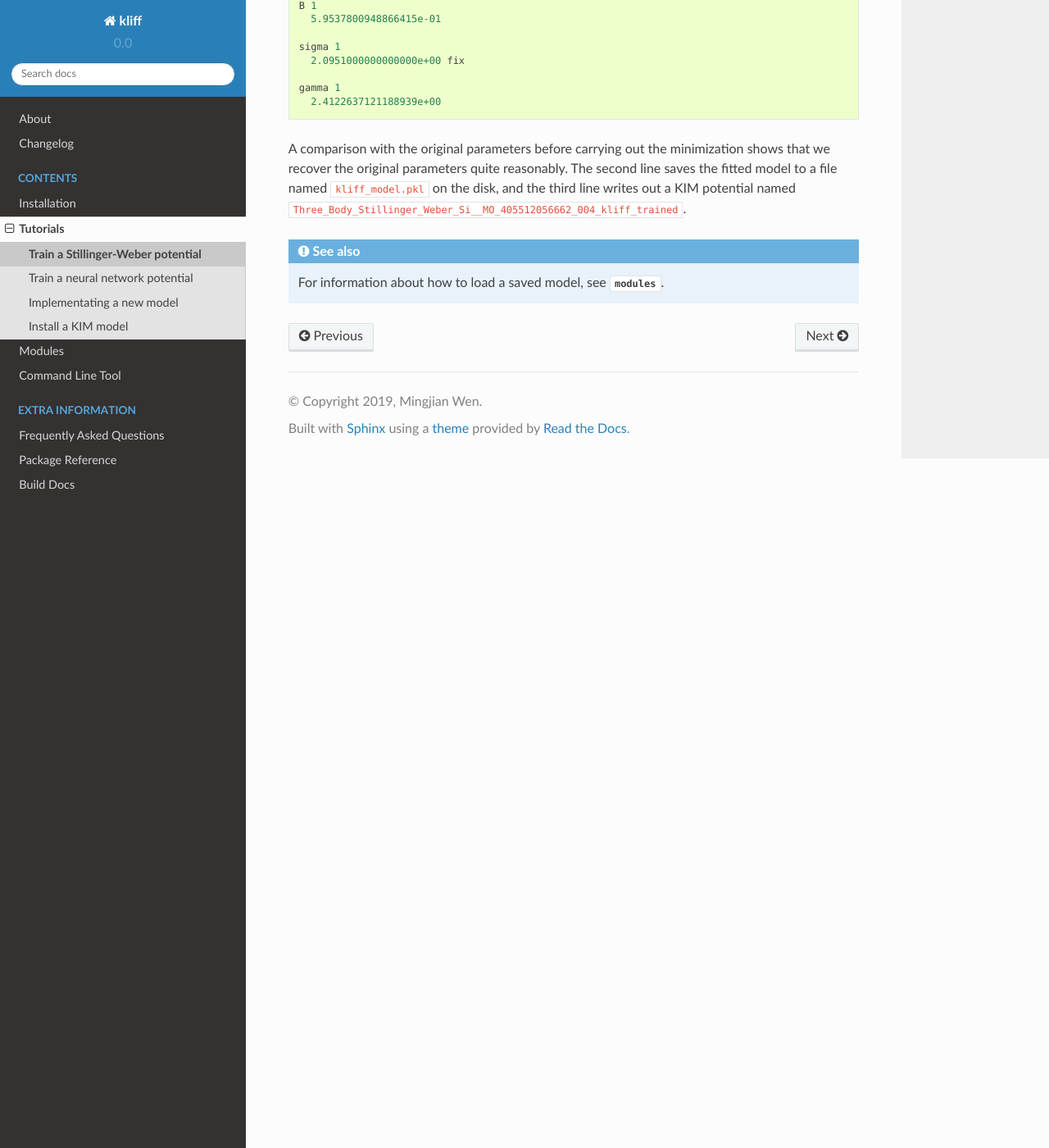
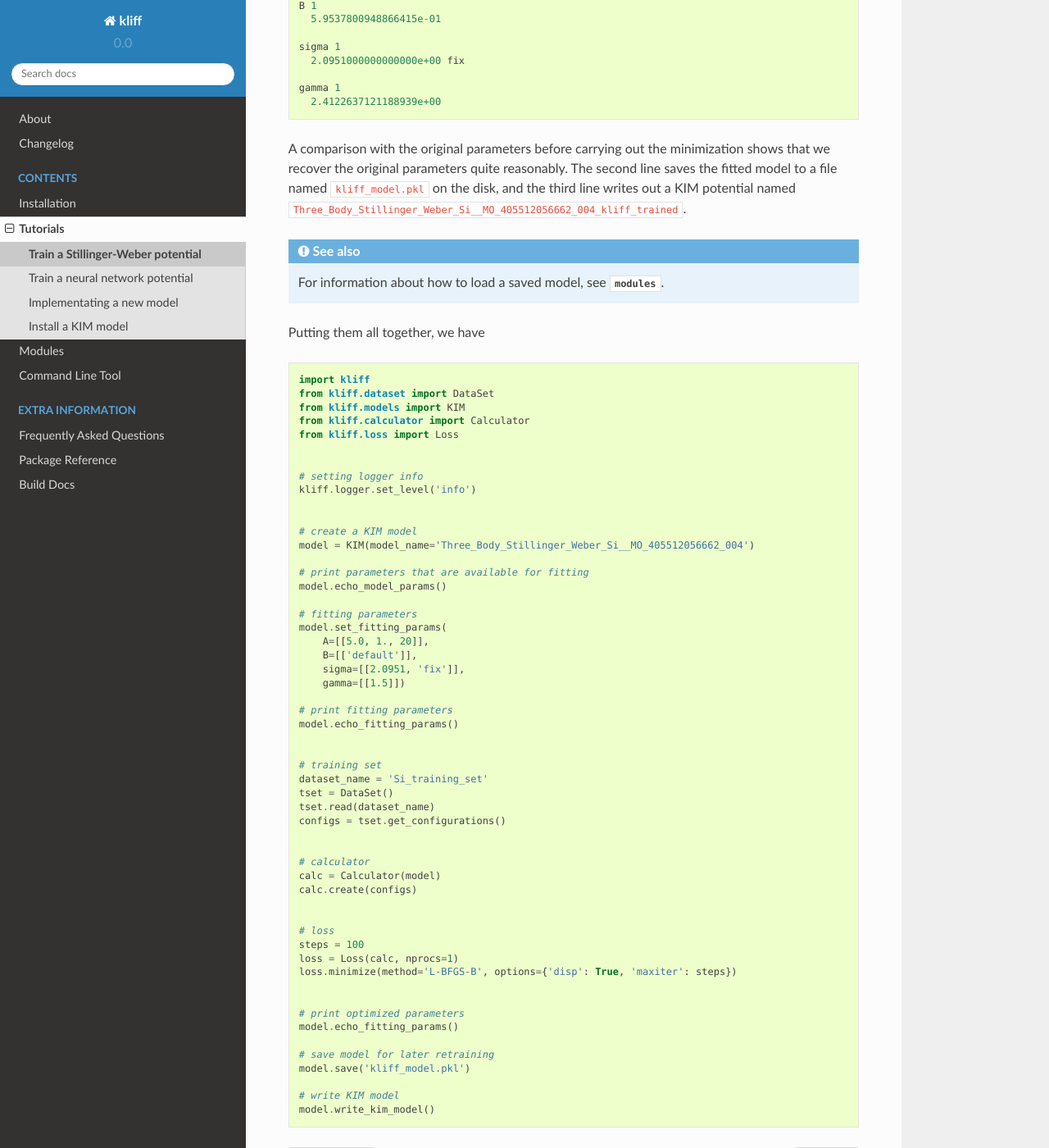
Before and after one commit to openkim/kliff, a Sphinx documentation site: the page built from docs/source/tutorials/kim_sw.rst, in a window 1280 px wide and 1400 px high, scrolled down 5642 px. Shown: the whole window at 82% size. Built offline with Sphinx 7.4.7 and the Read the Docs theme 2.0.0, drawn with Linux system fonts in a browser that asks for light colours.

Commit message:
Add a block to put all codes together for SW example

```diff
--- a/docs/source/modules/dataset.rst
+++ b/docs/source/modules/dataset.rst
@@ -55,5 +55,9 @@ second line, for one atom in the system, taking the form::
 The coordinates ``x  y  z`` should be given in Cartesian values, not fractional
 values.
 
+.. note::
+    An atomic configuration stored in the extended XYZ format can be visualized
+    using the OVITO_ program.
 
 .. _basic XYZ format: https://en.wikipedia.org/wiki/XYZ_file_format
+.. _OVITO: http://ovito.org
--- a/docs/source/tutorials/kim_sw.rst
+++ b/docs/source/tutorials/kim_sw.rst
@@ -314,6 +314,66 @@ third line writes out a KIM potential named
     For information about how to load a saved model, see :mod:`~doc.modules`.
 
 
+Putting them all together, we have
+
+.. code-block:: python
+
+    import kliff
+    from kliff.dataset import DataSet
+    from kliff.models import KIM
+    from kliff.calculator import Calculator
+    from kliff.loss import Loss
+
+
+    # setting logger info
+    kliff.logger.set_level('info')
+
+
+    # create a KIM model
+    model = KIM(model_name='Three_Body_Stillinger_Weber_Si__MO_405512056662_004')
+
+    # print parameters that are available for fitting
+    model.echo_model_params()
+
+    # fitting parameters
+    model.set_fitting_params(
+        A=[[5.0, 1., 20]],
+        B=[['default']],
+        sigma=[[2.0951, 'fix']],
+        gamma=[[1.5]])
+
+    # print fitting parameters
+    model.echo_fitting_params()
+
+
+    # training set
+    dataset_name = 'Si_training_set'
+    tset = DataSet()
+    tset.read(dataset_name)
+    configs = tset.get_configurations()
+
+
+    # calculator
+    calc = Calculator(model)
+    calc.create(configs)
+
+
+    # loss
+    steps = 100
+    loss = Loss(calc, nprocs=1)
+    loss.minimize(method='L-BFGS-B', options={'disp': True, 'maxiter': steps})
+
+
+    # print optimized parameters
+    model.echo_fitting_params()
+
+    # save model for later retraining
+    model.save('kliff_model.pkl')
+
+    # write KIM model
+    model.write_kim_model()
+
+
 
 .. _OpenKIM: https://openkim.org
 .. _SciPy: https://scipy.org
```
Also changed, not shown: 1 other file.
